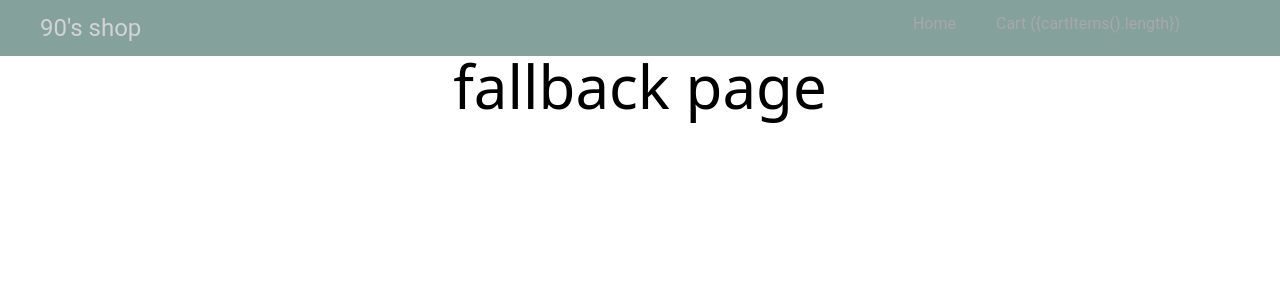
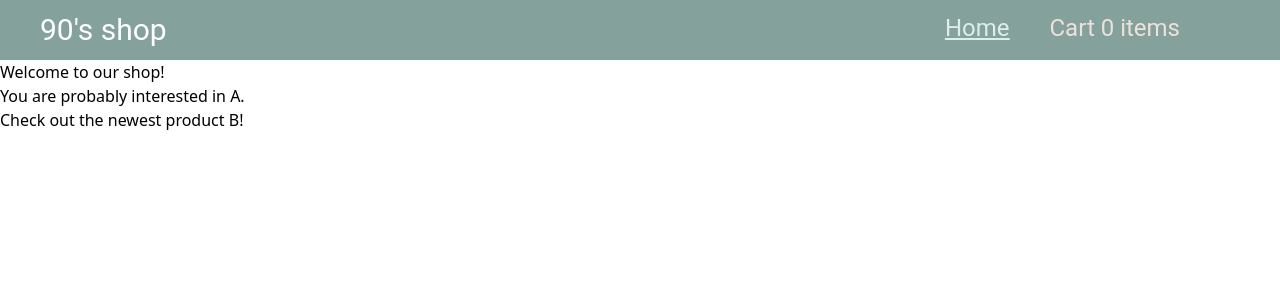
Before and after one commit to UnquietSugar/e-shop, a React (Create React App) app: page /home in a window 1280 px wide. Shown: the top 300 px of the page. Built offline with nearby package versions, Linux system fonts and the light colour scheme.

Commit message:
Navbar + routing update + initAxios

```diff
--- a/package.json
+++ b/package.json
@@ -13,6 +13,7 @@
 		"@types/react-dom": "^18.0.6",
 		"@types/react-router-dom": "^5.3.3",
 		"axios": "^0.27.2",
+		"classnames": "^2.3.1",
 		"history": "^5.3.0",
 		"json-server": "^0.17.0",
 		"react": "^18.1.0",
@@ -21,6 +22,7 @@
 		"react-router": "^6.3.0",
 		"react-router-dom": "^6.3.0",
 		"react-scripts": "5.0.1",
+		"swr": "^1.3.0",
 		"typescript": "^4.8.2",
 		"web-vitals": "^2.1.4"
 	},
--- a/src/App.tsx
+++ b/src/App.tsx
@@ -1,18 +1,23 @@
-import React, { FC } from 'react';
-import { BrowserRouter } from 'react-router-dom';
+import React, { FC, useEffect } from 'react';
+import { useLocation, useNavigate } from 'react-router-dom';
 import TopNav from './Components/TopNav';
 import Routs from './Routs';
-
-function cartItems() {
-	return [];
-}
+import initAxios from './utilities/initAxios';
 
 const App: FC = () => {
+	const navigate = useNavigate();
+	const { pathname } = useLocation();
+
+	initAxios();
+
+	useEffect(() => {
+		if (pathname === '/') navigate('/home');
+	}, []);
 	return (
-		<BrowserRouter>
+		<main>
 			<TopNav />
 			<Routs />
-		</BrowserRouter>
+		</main>
 	);
 };
 
--- a/src/Components/TopNav.tsx
+++ b/src/Components/TopNav.tsx
@@ -1,17 +1,31 @@
 import React from 'react';
 import { Link } from 'react-router-dom';
+import cx from 'classnames';
+import { matchPath, useLocation } from 'react-router-dom';
 
 const TopNav = () => {
+	const { pathname } = useLocation();
+
+	const match = (path: string) =>
+		path ? !!matchPath({ path, end: false }, pathname) : false;
+
+	const getLiStyle = (path: string) =>
+		cx(
+			'px-5',
+			match(path) ? 'underline text-color-c' : 'text-color-b hover:text-color-c'
+		);
+
+	console.log(pathname);
 	return (
 		<header className='flex justify-between py-3 px-10 bg-color-a font-roboto'>
-			<h1 className='text-light-gray text-2xl'>90's shop</h1>
+			<p className='text-white text-3xl'>90's shop</p>
 			<nav className='px-10'>
-				<ul className='flex list-none text-gray'>
-					<li className='px-5'>
-						<Link to='/'>Home</Link>
+				<ul className='flex list-none text-2xl'>
+					<li className={getLiStyle('/home')}>
+						<Link to='/home'>Home</Link>
 					</li>
-					<li className='px-5'>
-						<Link to='/cart'>Cart {`({cartItems().length}`})</Link>
+					<li className={getLiStyle('/cart')}>
+						<Link to='/cart'>Cart 0 items</Link>
 					</li>
 				</ul>
 			</nav>
--- a/src/Pages/HomePage/Home.tsx
+++ b/src/Pages/HomePage/Home.tsx
@@ -4,9 +4,9 @@ const Home = () => {
 	return (
 		<div>
 			Welcome to our shop!
-			<p>
+			<h1>
 				You are probably interested in <a href='/products/a'>A</a>.
-			</p>
+			</h1>
 			<p>
 				Check out the newest product <a href='/products/b'>B</a>!
 			</p>
--- a/src/Routs.tsx
+++ b/src/Routs.tsx
@@ -7,7 +7,7 @@ import Product from './Pages/ProductPage/Product';
 const Routs = () => {
 	return useRoutes([
 		{
-			path: '/',
+			path: '/home',
 			element: <Home />,
 		},
 		{
--- a/src/index.tsx
+++ b/src/index.tsx
@@ -3,11 +3,14 @@ import ReactDOM from 'react-dom/client';
 import App from './App';
 import reportWebVitals from './reportWebVitals';
 import './index.css';
+import { BrowserRouter } from 'react-router-dom';
 
 const root = ReactDOM.createRoot(document.getElementById('root') as HTMLElement);
 root.render(
 	<React.StrictMode>
-		<App />
+		<BrowserRouter>
+			<App />
+		</BrowserRouter>
 	</React.StrictMode>
 );
 
--- /dev/null
+++ b/src/utilities/initAxios.ts
@@ -0,0 +1,7 @@
+import axios from 'axios';
+
+const initAxios = () => {
+	axios.defaults.baseURL = 'http://localhost:3001/';
+};
+
+export default initAxios;
```
Also changed, not shown: 1 other file (tests, documents, lock files or other folders).
